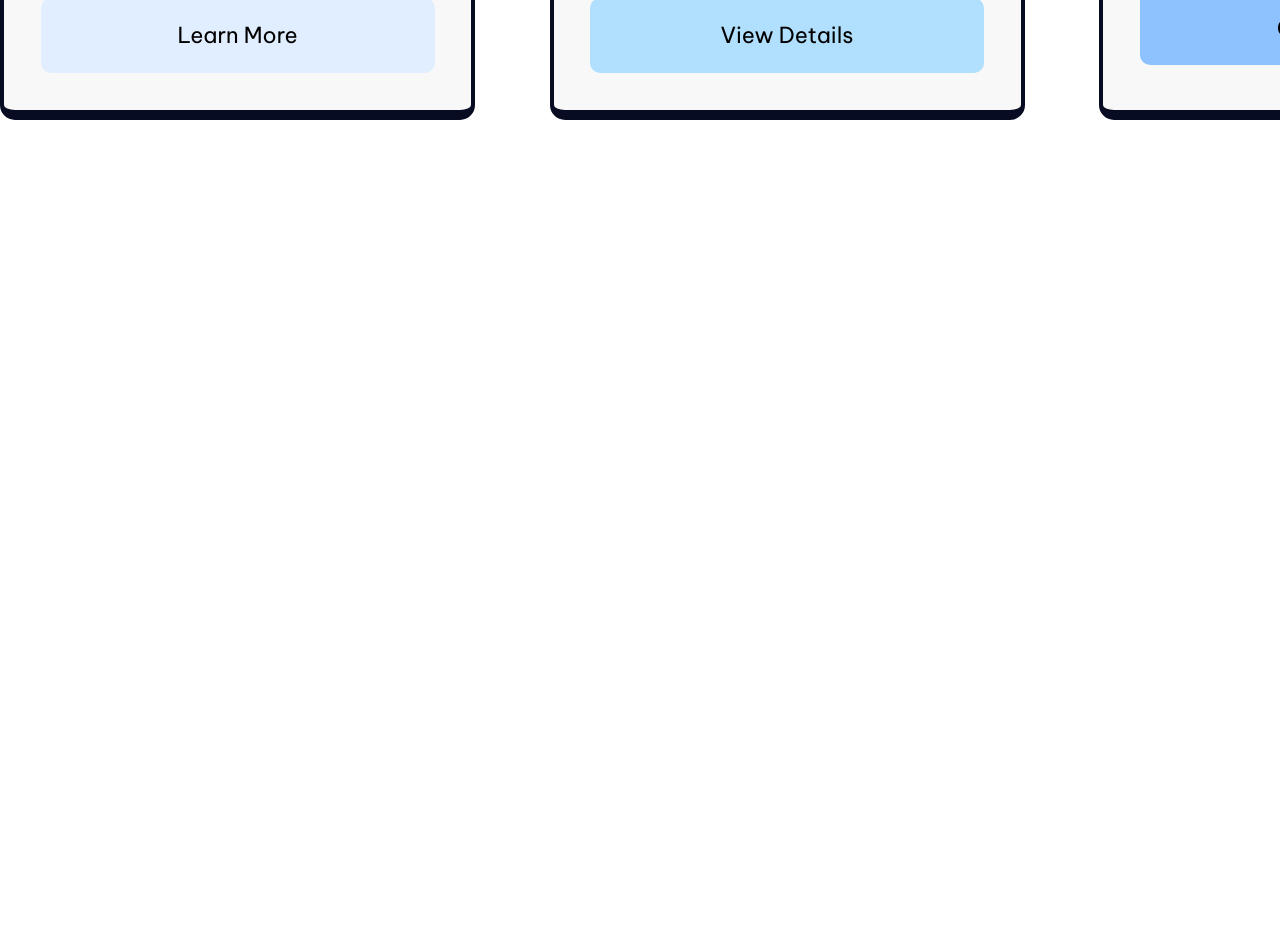
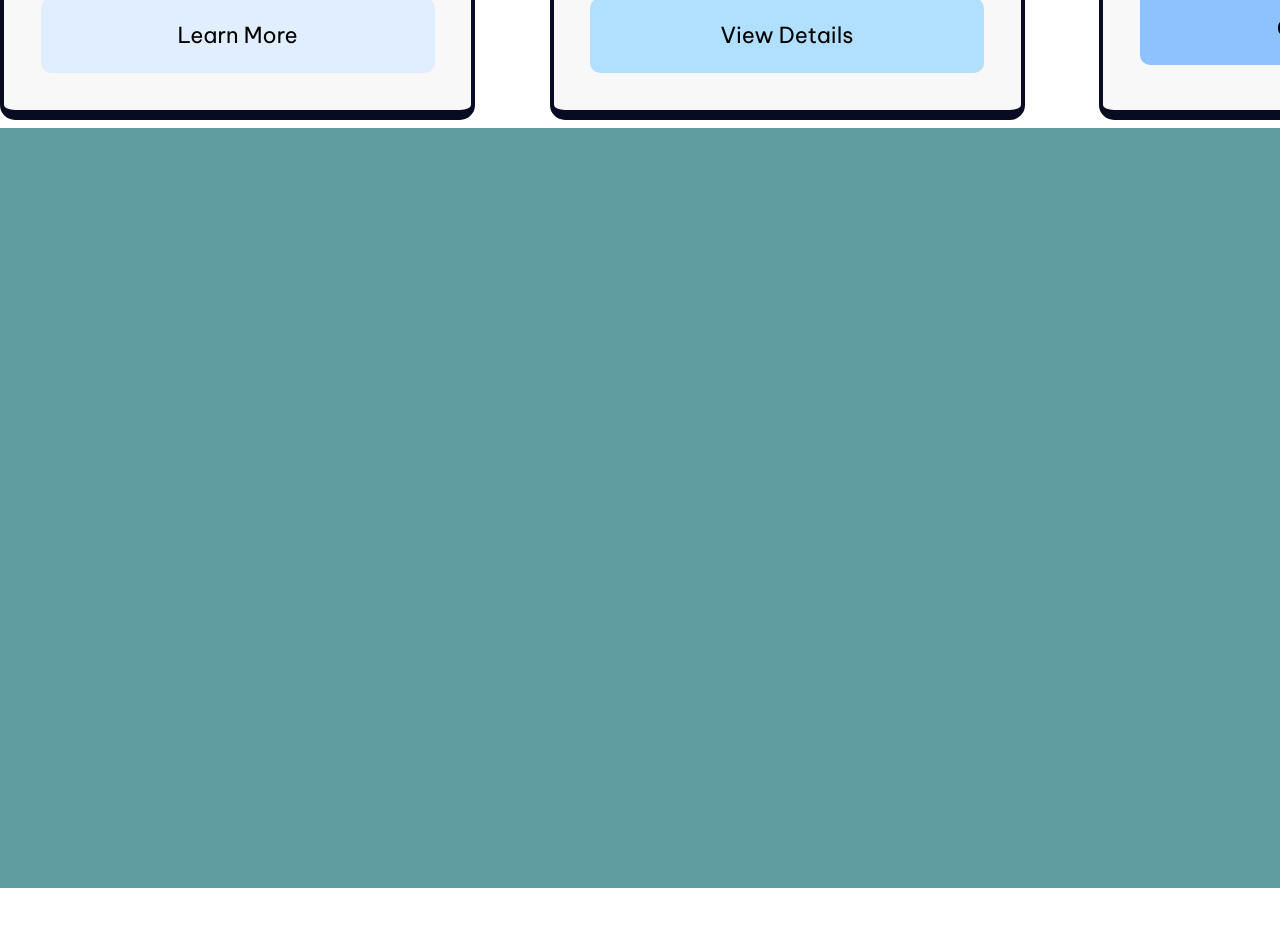
Before and after one commit to rafajdev/Inovax, a React (Vite) app: page / in a window 1280 px wide. Shown: the part 2960-3886 px from the top of the page. Built offline with nearby package versions, Linux system fonts and the light colour scheme.

Commit message:
Updated 'App.tsx'. Added contact section

```diff
--- a/src/App.tsx
+++ b/src/App.tsx
@@ -1,6 +1,7 @@
 import Navbar from "./components/navbar"
 import AboutUs from "./sections/aboutus"
 import Benefits from "./sections/benefits"
+import Contact from "./sections/contact"
 import Home from "./sections/home"
 import Services from "./sections/ourservices"
 import "./styles/global.css"
@@ -13,6 +14,7 @@ function App() {
       <AboutUs />
       <Benefits />
       <Services />
+      <Contact />
     </>
   )
 }
```
